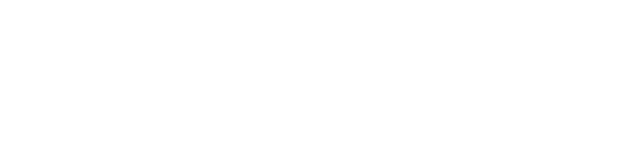
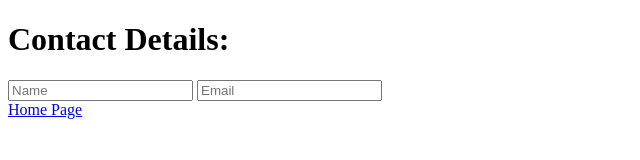
Before and after one commit to Camie0903/HolidayDestination, a plain HTML site: page contact.html in a window 1280 px wide. Shown: the whole page, without its empty margins (0-640 px from the left). Drawn offline with Linux system fonts and the light colour scheme.

Commit message:
updated contacts

```diff
--- a/contact.html
+++ b/contact.html
@@ -7,6 +7,11 @@
     <title>Document</title>
 </head>
 <body>
-
+    <h1>Contact Details:</h1>
+   <form>
+       <input type="text" placeholder="Name"/>
+       <input type="text" placeholder="Email"/>
+   </form>
+   <a href="./index.html">Home Page</a>
 </body>
 </html>
```
Also changed, not shown: index.html (+1 -0 lines).
